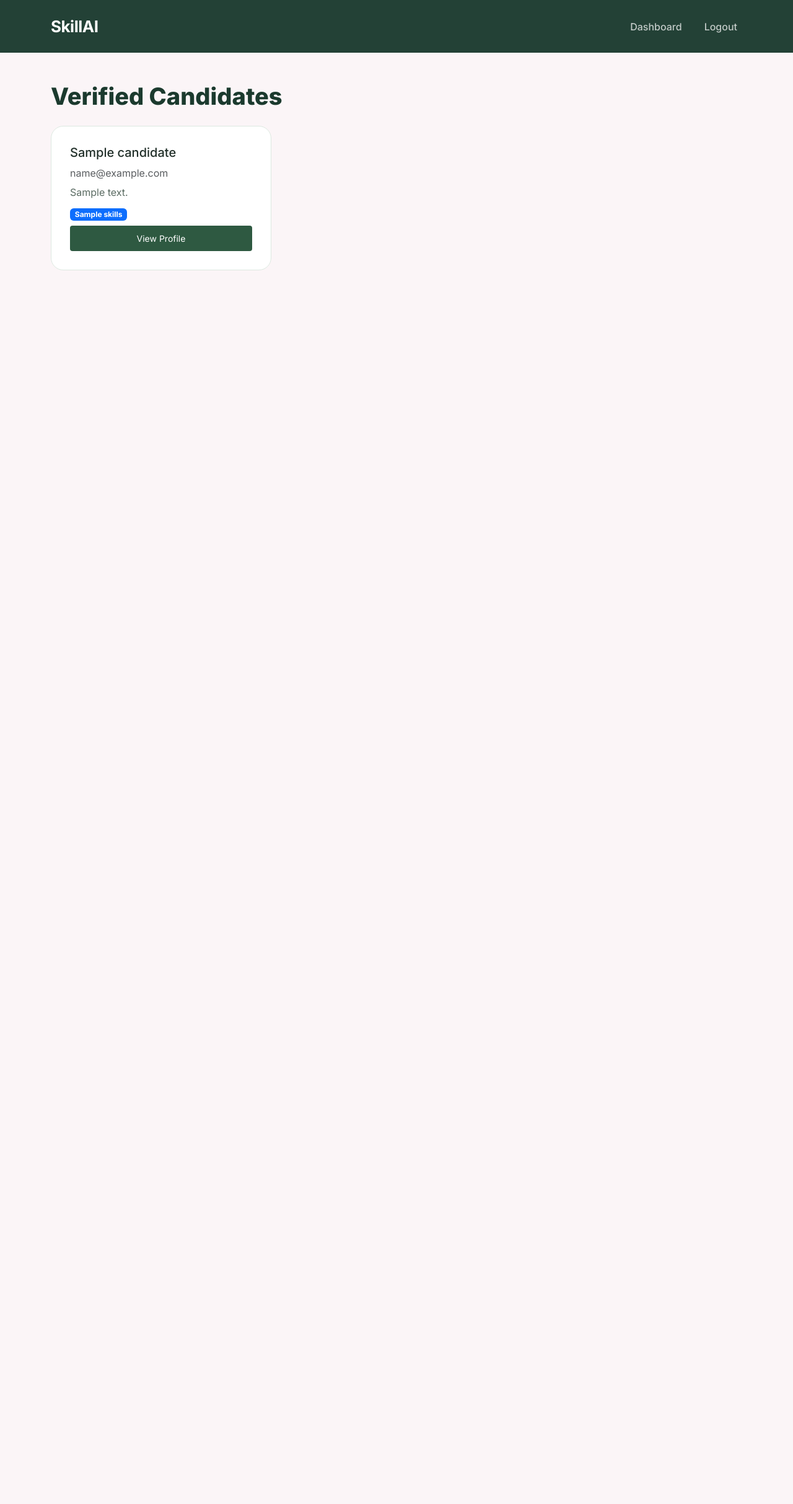
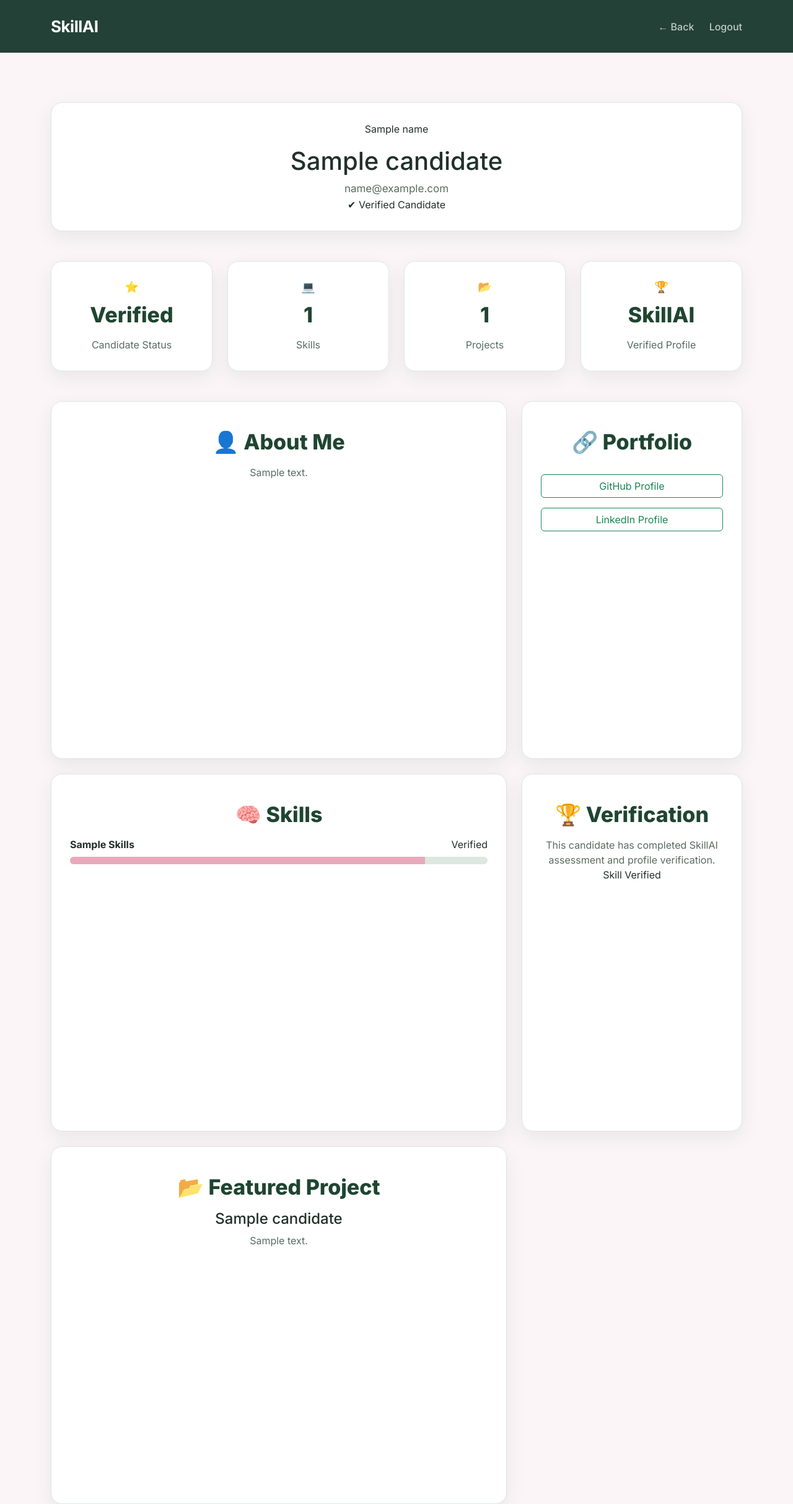
Before and after one commit to Aleenakhalid2007/BuildByte-CODENYX, a Flask app: template templates/candidate_view.html in a window 1280 px wide. Shown: the whole page at 62% size. Before the commit the page ends 436 px from the top, so only its background shows below. Run offline with Flask 3, Linux system fonts and the light colour scheme; the template is opened without the code that fills it: most values are stand-ins (such as "Sample title", 1, 10 or a date in 2020).

Commit message:
updated the employee dashboard and resolved errors

```diff
--- a/templates/candidate_view.html
+++ b/templates/candidate_view.html
@@ -2,64 +2,458 @@
 <html lang="en">
 
 <head>
+
 <meta charset="UTF-8">
 <meta name="viewport" content="width=device-width, initial-scale=1.0">
-    <title>Employer Dashboard - SkillAI</title>
+
+<title>{{ candidate.name }} | SkillAI</title>
+
 <link href="https://cdn.jsdelivr.net/npm/bootstrap@5.3.3/dist/css/bootstrap.min.css" rel="stylesheet">
+
 <link href="https://fonts.googleapis.com/css2?family=Inter:wght@400;500;600;700;800&display=swap" rel="stylesheet">
+
 <link rel="stylesheet" href="{{ url_for('static', filename='css/style.css') }}">
+
 </head>
+
 
 <body>
 
+
+<!-- NAVBAR -->
+
 <nav class="navbar navbar-expand-lg navbar-dark">
+
 <div class="container">
-        <a class="navbar-brand fw-bold" href="/">SkillAI</a>
-        <div class="collapse navbar-collapse">
-            <ul class="navbar-nav ms-auto">
-                <li class="nav-item">
-                    <a class="nav-link active" href="/employer">Dashboard</a>
-                </li>
-                <li class="nav-item">
-                    <a class="nav-link" href="/">Logout</a>
-                </li>
-            </ul>
+
+<a class="navbar-brand fw-bold" href="/">
+SkillAI
+</a>
+
+
+<div class="ms-auto">
+
+<a href="/employer" class="nav-link d-inline">
+← Back
+</a>
+
+<a href="/logout" class="nav-link d-inline">
+Logout
+</a>
+
 </div>
+
 </div>
+
 </nav>
 
-<section class="employer-section py-5">
+
+
+<section class="dashboard-section">
+
+
 <div class="container">
 
-        <h2 class="mb-4">Verified Candidates</h2>
 
-        {% if candidates|length == 0 %}
-            <p class="text-muted">No candidates found yet.</p>
-        {% else %}
-            <div class="row g-4">
-                {% for c in candidates %}
-                <div class="col-md-4">
-                    <div class="card p-3 h-100">
-                        <h5>{{ c.name }}</h5>
-                        <p class="text-muted mb-1">{{ c.email }}</p>
-                        <p class="mb-2">{{ c.bio[:100] }}{% if c.bio|length > 100 %}...{% endif %}</p>
+<!-- PROFILE HERO -->
 
-                        <div class="mb-2">
-                            {% for skill in c.skills.split(",") %}
-                                <span class="badge bg-primary me-1">{{ skill }}</span>
-                            {% endfor %}
+
+<div class="candidate-hero dashboard-card text-center">
+
+
+<div class="candidate-avatar">
+
+{{ candidate.name[0] }}
+
 </div>
 
-                        <a href="/candidate/{{ c.id }}" class="btn btn-sm quiz-btn mt-auto">View Profile</a>
+
+<h1 class="mt-3">
+
+{{ candidate.name }}
+
+</h1>
+
+
+<p class="candidate-email">
+
+{{ candidate.email }}
+
+</p>
+
+
+<span class="verify-pill">
+
+✔ Verified Candidate
+
+</span>
+
+
 </div>
+
+
+
+
+
+<!-- STATS -->
+
+
+<div class="row g-4 mt-4">
+
+
+<div class="col-md-3">
+
+<div class="dashboard-card text-center">
+
+<h2>
+⭐
+</h2>
+
+<h3>
+Verified
+</h3>
+
+<p>
+Candidate Status
+</p>
+
 </div>
+
+</div>
+
+
+
+<div class="col-md-3">
+
+<div class="dashboard-card text-center">
+
+<h2>
+💻
+</h2>
+
+<h3>
+
+{{ candidate.skills.split(",")|length if candidate.skills else 0 }}
+
+</h3>
+
+<p>
+Skills
+</p>
+
+</div>
+
+</div>
+
+
+
+
+<div class="col-md-3">
+
+<div class="dashboard-card text-center">
+
+<h2>
+📂
+</h2>
+
+<h3>
+
+{{ 1 if candidate.project_name else 0 }}
+
+</h3>
+
+<p>
+Projects
+</p>
+
+</div>
+
+</div>
+
+
+
+
+
+<div class="col-md-3">
+
+<div class="dashboard-card text-center">
+
+<h2>
+🏆
+</h2>
+
+<h3>
+SkillAI
+</h3>
+
+<p>
+Verified Profile
+</p>
+
+</div>
+
+</div>
+
+
+
+</div>
+
+
+
+
+
+
+
+<!-- MAIN CONTENT -->
+
+
+<div class="row g-4 mt-4">
+
+
+
+<!-- LEFT -->
+
+<div class="col-lg-8">
+
+
+
+<div class="dashboard-card">
+
+
+<h3>
+👤 About Me
+</h3>
+
+
+<p class="mt-3">
+
+{{ candidate.bio if candidate.bio else "No bio added yet." }}
+
+</p>
+
+
+</div>
+
+
+
+
+
+<div class="dashboard-card mt-4">
+
+
+<h3>
+🧠 Skills
+</h3>
+
+
+
+{% if candidate.skills %}
+
+
+{% for skill in candidate.skills.split(",") %}
+
+
+<div class="skill-box">
+
+
+<div class="d-flex justify-content-between">
+
+
+<strong>
+
+{{ skill.title() }}
+
+</strong>
+
+
+<span>
+
+Verified
+
+</span>
+
+
+</div>
+
+
+
+<div class="progress mt-2">
+
+
+<div class="progress-bar"
+style="width:85%">
+
+</div>
+
+
+</div>
+
+
+
+</div>
+
+
 {% endfor %}
-            </div>
+
+
+
+{% else %}
+
+
+<p>
+No skills added.
+</p>
+
+
 {% endif %}
 
+
+
 </div>
+
+
+
+
+
+
+<div class="dashboard-card mt-4">
+
+
+<h3>
+📂 Featured Project
+</h3>
+
+
+<h4 class="mt-3">
+
+{{ candidate.project_name if candidate.project_name else "No Project Added" }}
+
+</h4>
+
+
+<p>
+
+{{ candidate.project_description if candidate.project_description else "No description available." }}
+
+</p>
+
+
+</div>
+
+
+
+
+
+</div>
+
+
+
+
+
+
+
+
+<!-- RIGHT -->
+
+<div class="col-lg-4">
+
+
+
+<div class="dashboard-card">
+
+
+<h3>
+🔗 Portfolio
+</h3>
+
+
+
+{% if candidate.github %}
+
+
+<a href="{{candidate.github}}" target="_blank"
+class="btn btn-outline-success w-100 mt-3">
+
+GitHub Profile
+
+</a>
+
+
+{% endif %}
+
+
+
+
+
+{% if candidate.linkedin %}
+
+
+<a href="{{candidate.linkedin}}" target="_blank"
+class="btn btn-outline-success w-100 mt-3">
+
+LinkedIn Profile
+
+</a>
+
+
+{% endif %}
+
+
+
+</div>
+
+
+
+
+
+
+<div class="dashboard-card mt-4">
+
+
+<h3>
+🏆 Verification
+</h3>
+
+
+<p class="mt-3">
+
+This candidate has completed SkillAI assessment and profile verification.
+
+</p>
+
+
+<span class="verify-pill">
+
+Skill Verified
+
+</span>
+
+
+</div>
+
+
+
+</div>
+
+
+
+</div>
+
+
+
+
+
+</div>
+
+
 </section>
 
+
+
+
 <script src="https://cdn.jsdelivr.net/npm/bootstrap@5.3.3/dist/js/bootstrap.bundle.min.js"></script>
+
+
 </body>
+
 </html>
--- a/templates/employer.html
+++ b/templates/employer.html
@@ -30,7 +30,6 @@
 
 <section class="employer-section py-5">
     <div class="container">
-
         <h2 class="mb-4">Verified Candidates</h2>
 
         {% if candidates|length == 0 %}
```
Lines whose indentation alone changed are shown as unchanged.
